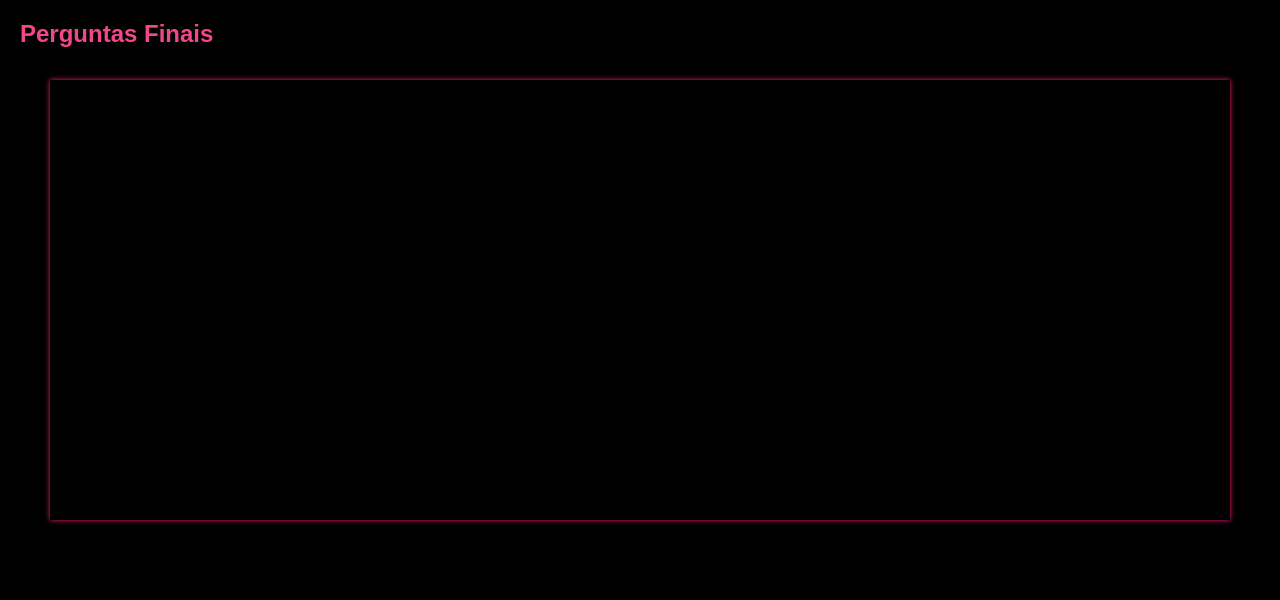
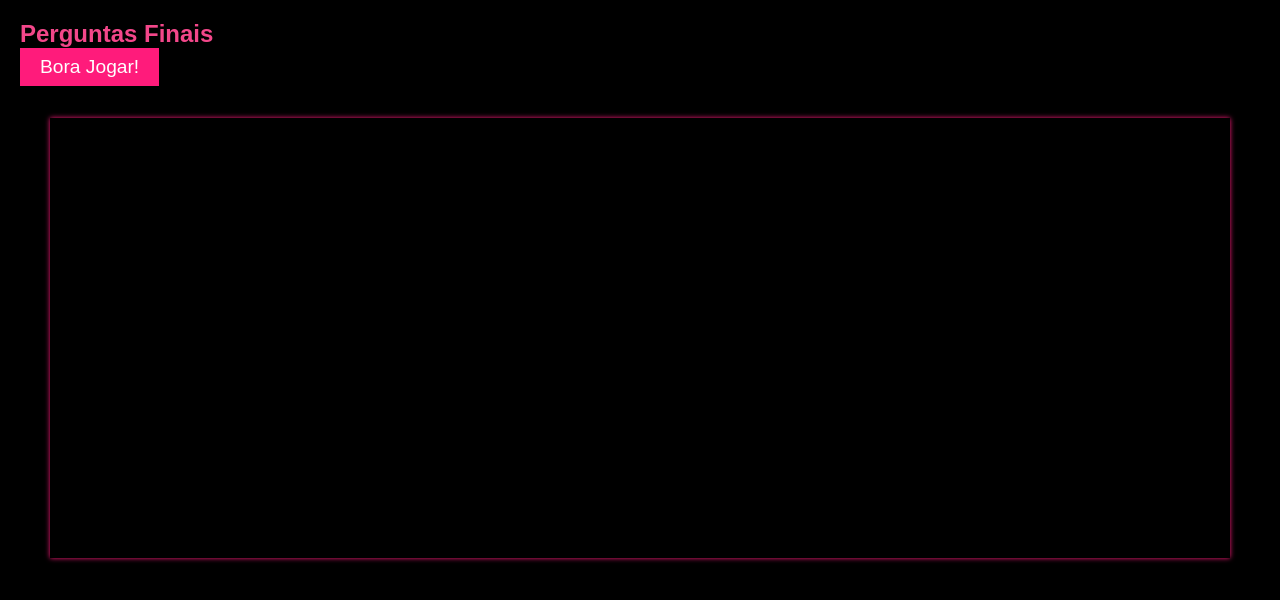
Before and after one commit to PedroAlvesDev/ChallengeCore, a plain HTML site: page quiz.html in a window 1280 px wide. Drawn offline with Linux system fonts and the light colour scheme.

Commit message:
Adicionando game 'Quiz'

```diff
--- a/css/quiz.css
+++ b/css/quiz.css
@@ -81,6 +81,17 @@ body {
   gap: 5px;
 }
 
+/* Button Styles */
+.botao-jogar {
+  background-color: #ff1b7b;
+  border: none;
+  padding: 08px 20px;
+  font-size: 1.2em;
+  color: white;
+  cursor: pointer;
+  transition: background-color 0.3s ease;
+}
+
 /* Botões de resposta */
 .botao-resposta {
   width: 100%;
--- a/js/quiz.js
+++ b/js/quiz.js
@@ -0,0 +1,100 @@
+function jogar() {
+    // PARTE 1: Lista de perguntas e respostas
+    let perguntas = [
+        {
+            pergunta: "Qual é o principal pokémon do Ash ?",
+            respostas: [
+                { opcao: "Pikachu", correto: true },
+                { opcao: "Bubasauro", correto: false },
+                { opcao: "Charmander", correto: false }
+            ]
+        },
+        {
+            pergunta: "Qual é o tipo do pokémon Charmander ?",
+            respostas: [
+                { opcao: "Fogo", correto: true },
+                { opcao: "Água", correto: false },
+                { opcao: "Grama", correto: false }
+            ]
+        },
+        {
+            pergunta: "Qual é a evolução final do Bulbasaur?",
+            respostas: [
+                { opcao: "Ivysaur", correto: false },
+                { opcao: "Venusaur", correto: true },
+                { opcao: "Blastoise", correto: false }
+            ]
+        },
+        {
+            pergunta: "Qual desses pokémons é do tipo elétrico?",
+            respostas: [
+                { opcao: "Raichu", correto: true },
+                { opcao: "Squirtle", correto: false },
+                { opcao: "Onix", correto: false }
+            ]
+        },
+        {
+            pergunta: "Qual é o nome do time vilão na série original do Pokémon?",
+            respostas: [
+                { opcao: "Equipe Rocket", correto: true },
+                { opcao: "Equipe Magma", correto: false },
+                { opcao: "Equipe Aqua", correto: false }
+            ]
+        }
+    ];
+
+    // PARTE 2: Pegando os elementos do HTML
+    const perguntaElemento = document.querySelector(".pergunta");
+    const respostasElemento = document.querySelector(".respostas");
+    const progressoElemento = document.querySelector(".progresso");
+    const textoFinal = document.querySelector(".fim span");
+    const conteudo = document.querySelector(".conteudo");
+    const conteudoFinal = document.querySelector(".fim");
+
+    // PARTE 3: Variáveis para controle do jogo
+    let indiceAtual = 0;
+    let acertos = 0;
+
+    // PARTE 4: Função para carregar uma nova pergunta
+    function carregarPergunta() {
+        progressoElemento.innerHTML = `${indiceAtual + 1}/${perguntas.length}`;
+
+        const perguntaAtual = perguntas[indiceAtual];
+        perguntaElemento.innerHTML = perguntaAtual.pergunta;
+
+        respostasElemento.innerHTML = "";
+
+        // Percorre todas as respostas da pergunta atual
+        for (let i = 0; i < perguntaAtual.respostas.length; i++) {
+            const resposta = perguntaAtual.respostas[i];
+            const botao = document.createElement("button");
+            botao.classList.add("botao-resposta");
+            botao.innerText = resposta.opcao;
+            botao.onclick = function () {
+                // Se a resposta for correta (resposta.correto === true), incrementa o número de acertos
+                if (resposta.correto) {
+                    acertos++;
+                };
+                indiceAtual++;
+
+                if (indiceAtual < perguntas.length) {
+                    carregarPergunta();
+                } else {
+                    finalizarJogo();
+                };
+            };
+            // Adiciona o botão de resposta à tela, dentro do elemento 'respostasElemento'
+            respostasElemento.appendChild(botao);
+        };
+    };
+
+    // PARTE 5: Função para mostrar a tela final
+    function finalizarJogo() {
+        textoFinal.innerHTML = `Você acertou ${acertos} de ${perguntas.length}`;
+        conteudo.style.display = "none";
+        conteudoFinal.style.display = "flex";
+    };
+
+    // PARTE 6: Iniciando o jogo pela primeira vez
+    carregarPergunta();
+};
--- a/quiz.html
+++ b/quiz.html
@@ -11,6 +11,8 @@
 <body>
     <div class="titulo">
         <h2>Perguntas Finais</h2>
+        <button class="botao-jogar" onclick="jogar()">Bora Jogar!</button>
+
     </div>
 
     <div class="conteudo-jogo">
```
Lines whose indentation alone changed are shown as unchanged.
